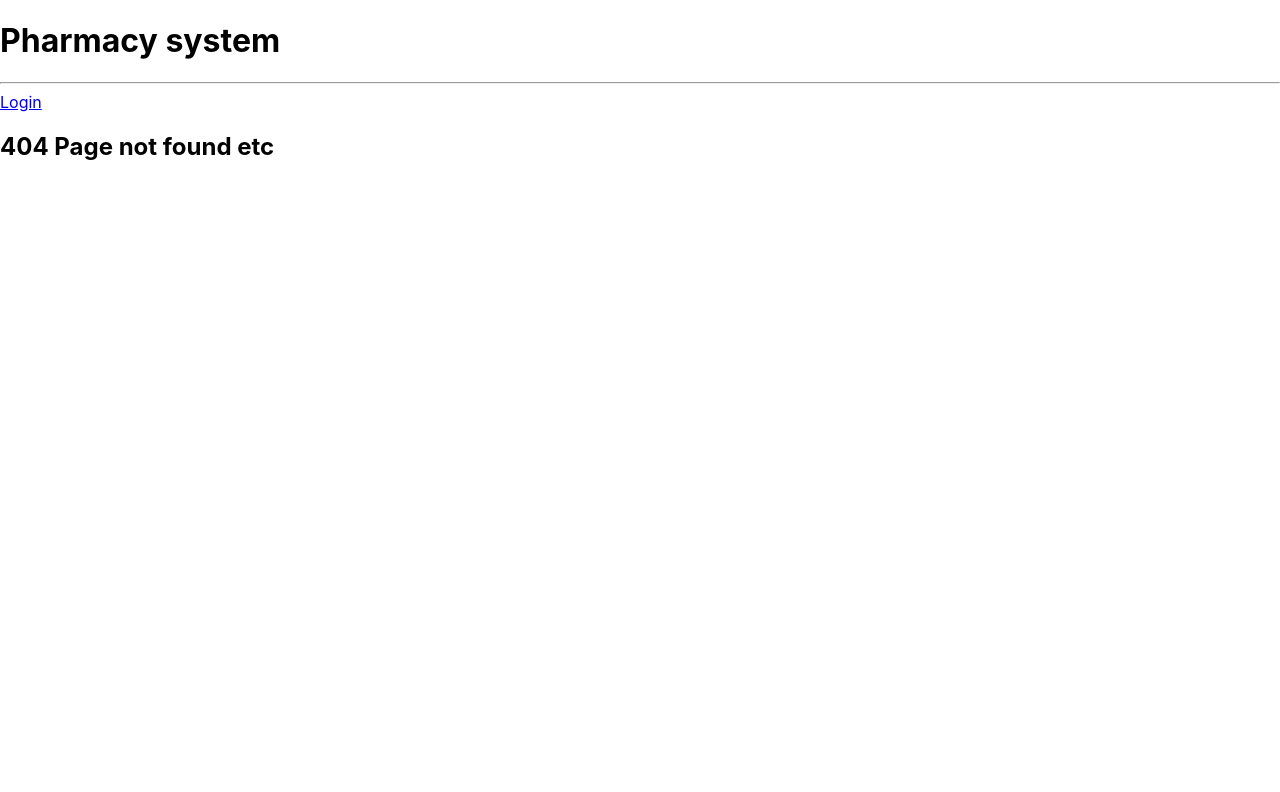
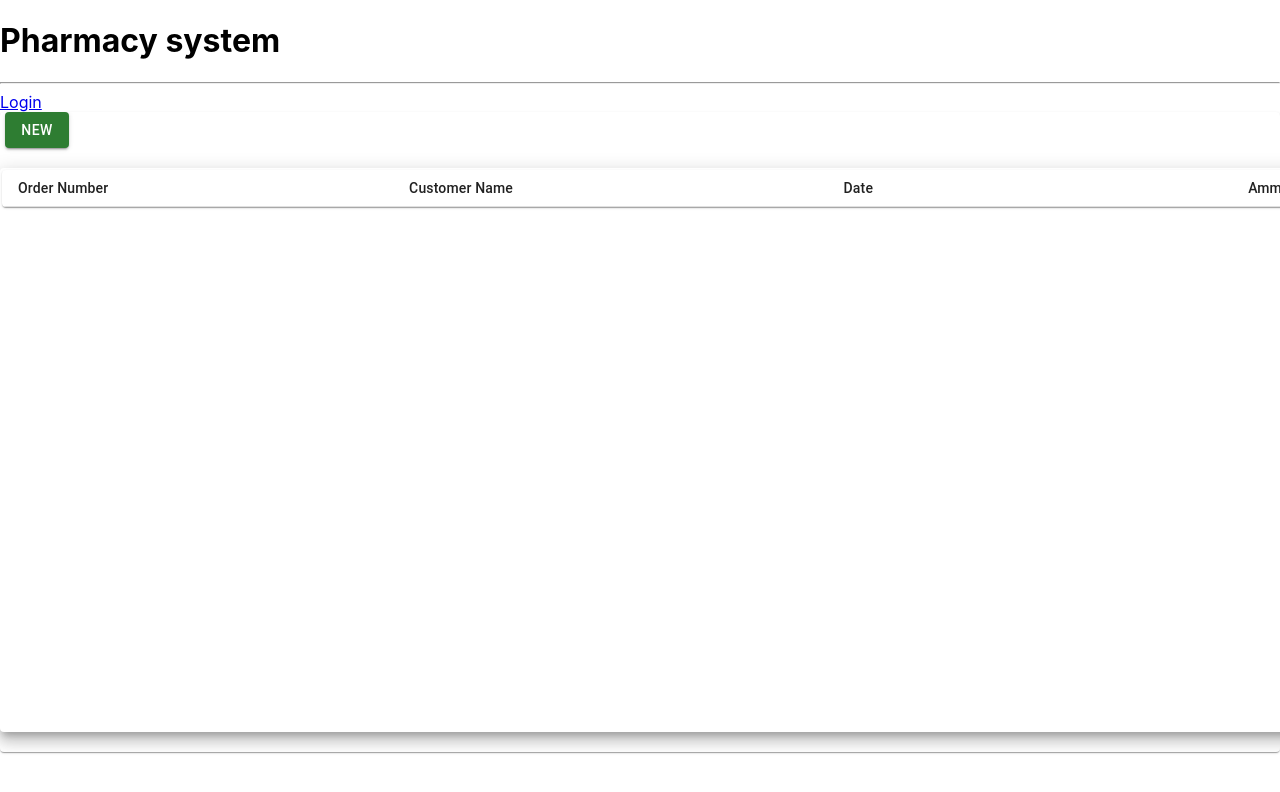
Before and after one commit to MPsampath/pharmacy-system-frontend, a React (Create React App) app: page /prescription_home in a window 1280 px wide. Before the commit this address had no page. Shown: the top 792 px of the page. Built offline with nearby package versions, Linux system fonts and the light colour scheme.

Commit message:
Update prescription upload

```diff
--- a/package.json
+++ b/package.json
@@ -18,6 +18,7 @@
     "react": "^18.2.0",
     "react-dom": "^18.2.0",
     "react-hook-form": "^7.41.1",
+    "react-material-file-upload": "^0.0.4",
     "react-moment": "^1.1.2",
     "react-router-dom": "^6.6.1",
     "react-scripts": "5.0.1",
--- a/src/component/Users/UserCreate.js
+++ b/src/component/Users/UserCreate.js
@@ -11,7 +11,6 @@ import authUser from '../../services/api/api';
 
 const UserCreate =()=>{
     const paperStyle={padding :20,height:'70vh',width:500, margin:"20px auto"}
-    const avatarStyle={backgroundColor:'#1bbd7e'}
     const btnstyle={margin:'8px 2px',width:100}
 
     const navigate = useNavigate();
@@ -22,8 +21,7 @@ const UserCreate =()=>{
     const {http,setToken} = authUser();
     const onSubmit = data => {
 
-        data.dob = moment(dob).format('DD/MM/YYYY');
-        console.log(data);
+        data.dob = moment(dob).format('y-M-D');
 
        http.post('/register',data).then((res)=>{
         navigate('/login');
--- /dev/null
+++ b/src/component/prescription/prescription_upload.js
@@ -0,0 +1,19 @@
+import { Button, Card, Input } from "@mui/material";
+
+
+
+const PrescriptionUpload = () =>{
+
+
+    return (
+        <Card>
+            <h1>Upload prescription</h1>
+            <div>
+            <Input type="file" />
+
+            <Button style={{marginLeft:'5px'}} variant="contained" color="success" >Upload</Button>
+            </div>
+        </Card>
+    )
+}
+export default PrescriptionUpload;
--- /dev/null
+++ b/src/component/prescription/prescriptions_home.js
@@ -0,0 +1,32 @@
+import { Button, Card, Paper, Table, TableCell, TableContainer, TableHead, TableRow } from '@mui/material';
+import * as React from 'react';
+import { useNavigate } from 'react-router-dom';
+
+
+const PrescriptHome =()=>{
+ const navigate = useNavigate();
+
+    const paperStyle={padding :2,height:'70vh',width:"195vh", margin:"20px auto"}
+    return(
+        <Card>
+        <Button style={{marginLeft:'5px'}} variant="contained" color="success" onClick={e=>navigate('/prescription_upload')}>New</Button>
+
+            <Paper elevation={10} style={paperStyle}>
+            <TableContainer component={Paper}>
+                <Table size='small'>
+                    <TableHead>
+                        <TableRow>
+                        <TableCell>Order Number</TableCell>
+                        <TableCell>Customer Name</TableCell>
+                        <TableCell>Date</TableCell>
+                        <TableCell align="right">Ammount</TableCell>
+                        <TableCell align="right">Action</TableCell>
+                        </TableRow>
+                    </TableHead>
+                </Table>
+            </TableContainer>
+            </Paper>
+        </Card>
+    )
+}
+export default PrescriptHome;
--- a/src/router/AppRouter.js
+++ b/src/router/AppRouter.js
@@ -4,6 +4,8 @@ import {useParams} from 'react-router-dom';
 import Header from '../component/Header';
 import Login from '../component/Login';
 import UserCreate from '../component/Users/UserCreate';
+import PrescriptHome from '../component/prescription/prescriptions_home';
+import PrescriptionUpload from '../component/prescription/prescription_upload';
 
 export default function AppRouter() {
   return (
@@ -23,6 +25,8 @@ export default function AppRouter() {
             }
           />
           <Route path="/new_user" element={<UserCreate />} />
+          <Route path="/prescription_home" element={<PrescriptHome />} />
+          <Route path="/prescription_upload" element={<PrescriptionUpload />} />
         </Routes>
       </div>
     </Router>
--- a/src/services/api/api.js
+++ b/src/services/api/api.js
@@ -27,7 +27,7 @@ export default function AuthUser() {
 
         setToken(token);
         setUser(user);
-        navi('/new_user')
+        navi('/prescription_home')
     }
 
     const http = axios.create({
```
Also changed, not shown: 1 other file (tests, documents, lock files or other folders).
